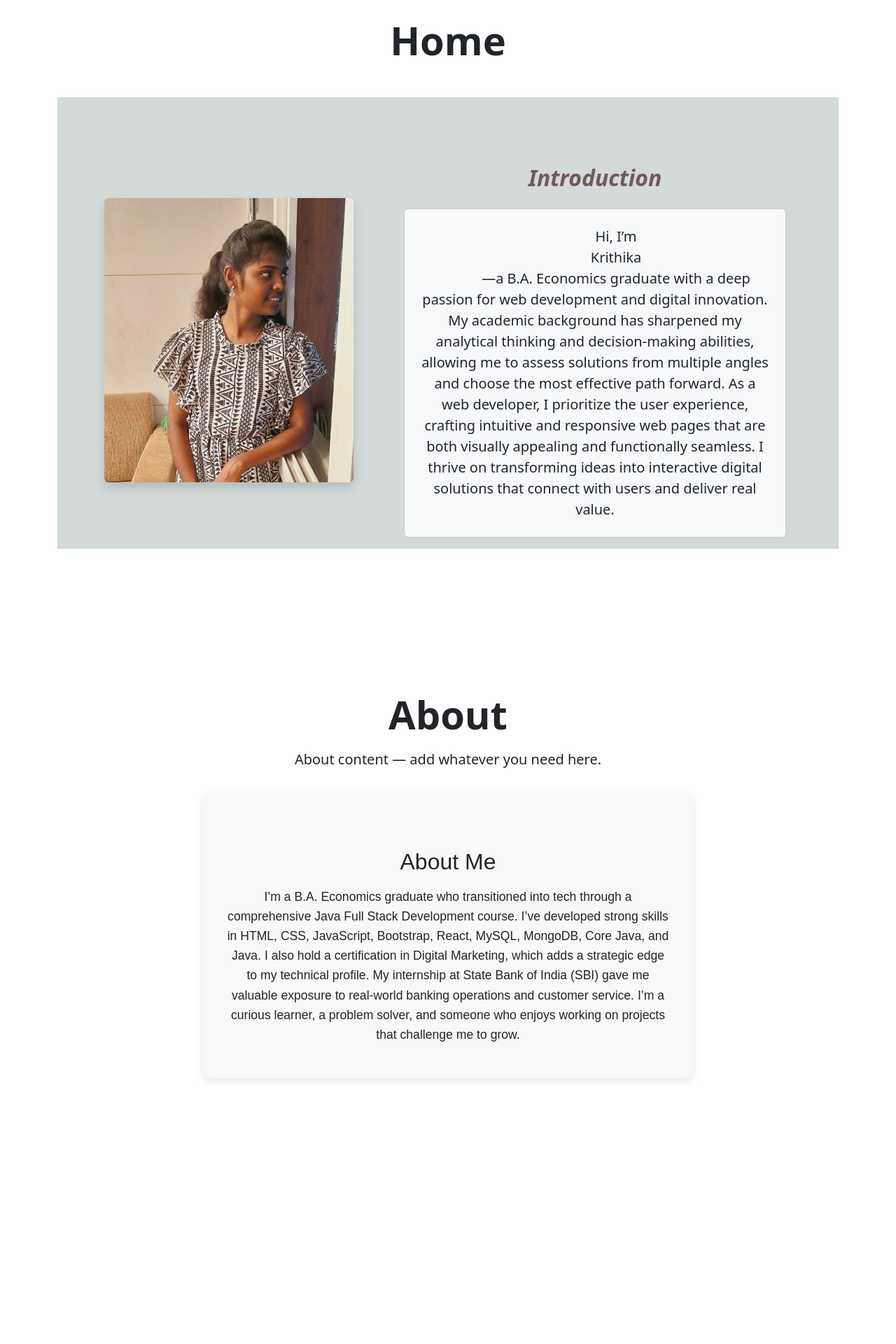
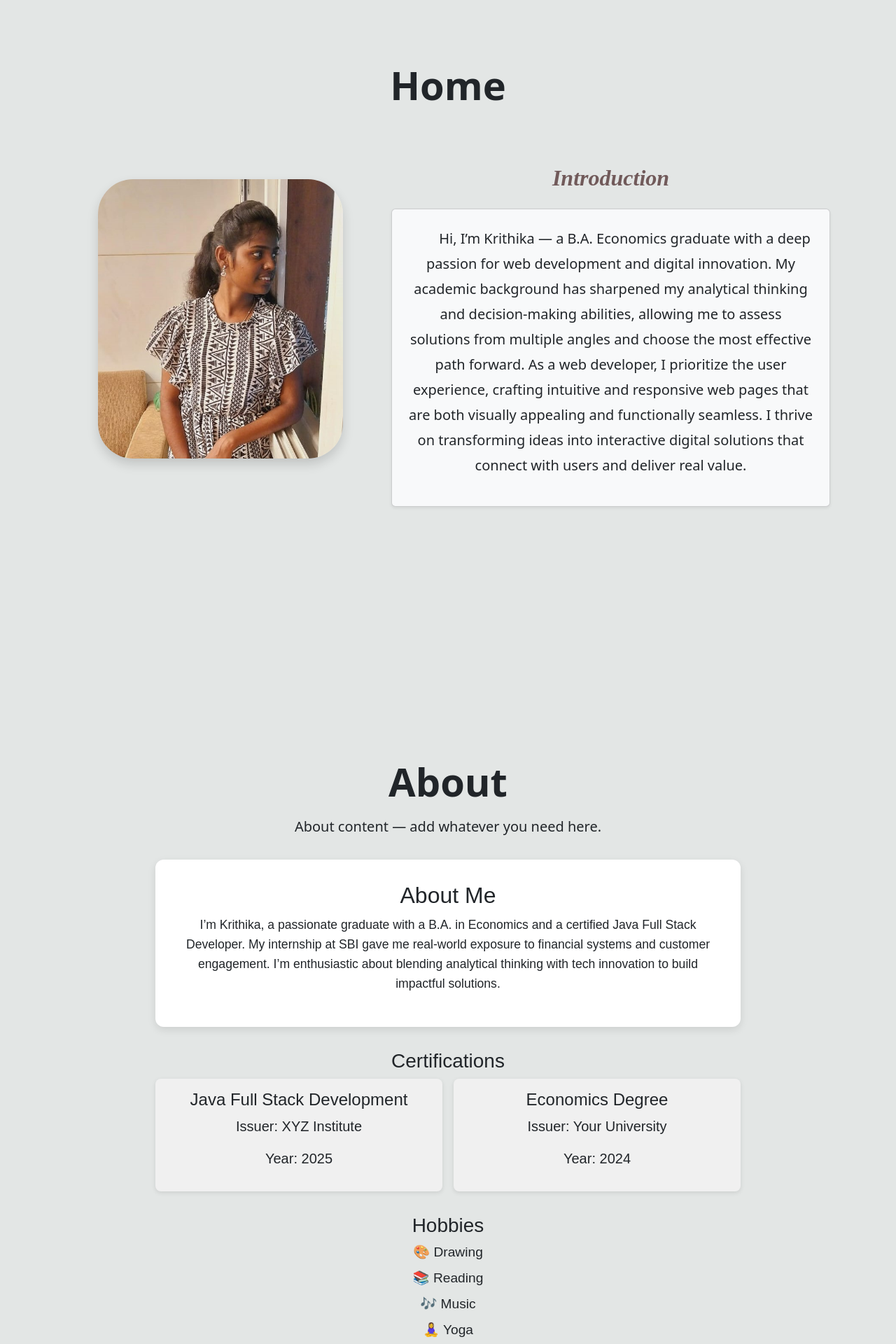
Before and after one commit to code-by-kiki/portfolio, a React (Create React App) app: page / in a window 1280 px wide. Shown: the part 120-2040 px from the top of the page at 70% size. Built offline with nearby package versions, Linux system fonts and the light colour scheme.

Commit message:
Change in animation in intorduction and about

```diff
--- a/package.json
+++ b/package.json
@@ -7,6 +7,7 @@
     "@testing-library/jest-dom": "^6.8.0",
     "@testing-library/react": "^16.3.0",
     "@testing-library/user-event": "^13.5.0",
+    "animate.css": "^4.1.1",
     "animejs": "^3.2.2",
     "bootstrap": "^5.3.8",
     "gsap": "^3.13.0",
--- a/public/index.html
+++ b/public/index.html
@@ -9,7 +9,7 @@
       name="description"
       content="Web site created using create-react-app"
     />
-
+     <link href="https://fonts.googleapis.com/css2?family=Inter:wght@400;700&display=swap" rel="stylesheet">
     <link rel="apple-touch-icon" href="%PUBLIC_URL%/logo192.png" />
     <!--
       manifest.json provides metadata used when your web app is installed on a
--- a/src/App.js
+++ b/src/App.js
@@ -1,23 +1,11 @@
 import logo from './logo.svg';
 import './App.css';
+import Nav from './pages/navbar';
 
 function App() {
   return (
     <div className="App">
-      <header className="App-header">
-        <img src={logo} className="App-logo" alt="logo" />
-        <p>
-          Edit <code>src/App.js</code> and save to reload.
-        </p>
-        <a
-          className="App-link"
-          href="https://reactjs.org"
-          target="_blank"
-          rel="noopener noreferrer"
-        >
-          Learn React
-        </a>
-      </header>
+          <Nav/>
     </div>
   );
 }
--- a/src/components/About.jsx
+++ b/src/components/About.jsx
@@ -1,57 +1,93 @@
 import React, { useEffect, useRef } from 'react';
 import anime from 'animejs';
+import SkillsScroll from './Skills';
 
 const About = () => {
   const aboutRef = useRef(null);
+  const certRef = useRef(null);
+  const hobbiesRef = useRef(null);
 
   useEffect(() => {
-    anime({
-      targets: aboutRef.current,
-      translateY: [-50, 0],
-      opacity: [0, 1],
-      duration: 1200,
-      easing: 'easeOutExpo'
-    });
+    anime.timeline()
+      .add({
+        targets: aboutRef.current,
+        translateX: [-100, 0],
+        opacity: [0, 1],
+        duration: 1000,
+        easing: 'easeOutExpo'
+      })
+      .add({
+        targets: certRef.current,
+        scale: [0.8, 1],
+        opacity: [0, 1],
+        duration: 800,
+        easing: 'easeOutBack'
+      }, '-=500')
+      .add({
+        targets: hobbiesRef.current,
+        translateY: [50, 0],
+        opacity: [0, 1],
+        duration: 800,
+        easing: 'easeOutExpo'
+      }, '-=400');
   }, []);
 
+  <SkillsScroll/>
+
+  const certifications = [
+    { title: 'Java Full Stack Development', issuer: 'XYZ Institute', year: '2025' },
+    { title: 'Economics Degree', issuer: 'Your University', year: '2024' }
+  ];
+
+  const hobbies = ['🎨 Drawing', '📚 Reading', '🎶 Music', '🧘‍♀️ Yoga'];
+
   return (
-    <div
-      ref={aboutRef}
-      className="about-box"
-      style={{
-        backgroundColor: '#f9f9f9',
+    <div style={{ fontFamily: 'Arial, sans-serif', padding: '2rem', maxWidth: '900px', margin: 'auto' }}>
+      {/* About Me Section */}
+      <div ref={aboutRef} style={{
+        backgroundColor: '#fff',
         padding: '2rem',
         borderRadius: '12px',
         boxShadow: '0 4px 12px rgba(0,0,0,0.1)',
-        maxWidth: '700px',
-        margin: '2rem auto',
-        fontFamily: 'Arial, sans-serif',
-        transition: 'transform 0.3s ease, box-shadow 0.3s ease',
-      }}
-      onMouseEnter={() => {
-        anime({
-          targets: aboutRef.current,
-          scale: 1.03,
-          boxShadow: '0 8px 20px rgba(0,0,0,0.1)',
-          duration: 300,
-          easing: 'easeOutQuad'
-        });
-      }}
-      onMouseLeave={() => {
-        anime({
-          targets: aboutRef.current,
-          scale: 1,
-          boxShadow: '0 4px 12px rgba(0,0,0,0.1)',
-          duration: 300,
-          easing: 'easeOutQuad'
-        });
-      }}
-    >
-      <h2 style={{ textAlign: 'center', marginBottom: '1rem' }} className='mt-5'> About Me</h2>
-      <p style={{ fontSize: '1.1rem', lineHeight: '1.6' }}>
-        I’m a B.A. Economics graduate who transitioned into tech through a comprehensive Java Full Stack Development course. I’ve developed strong skills in HTML, CSS, JavaScript, Bootstrap, React, MySQL, MongoDB, Core Java, and Java. I also hold a certification in Digital Marketing, which adds a strategic edge to my technical profile.
-        My internship at State Bank of India (SBI) gave me valuable exposure to real-world banking operations and customer service. I’m a curious learner, a problem solver, and someone who enjoys working on projects that challenge me to grow.
-      </p>
+        marginBottom: '2rem'
+      }}>
+        <h2 style={{ textAlign: 'center' }}>About Me</h2>
+        <p style={{ fontSize: '1.1rem', lineHeight: '1.6' }}>
+          I’m Krithika, a passionate graduate with a B.A. in Economics and a certified Java Full Stack Developer.
+          My internship at SBI gave me real-world exposure to financial systems and customer engagement.
+          I’m enthusiastic about blending analytical thinking with tech innovation to build impactful solutions.
+        </p>
+      </div>
+
+      {/* Certifications Section */}
+      <div ref={certRef} style={{ marginBottom: '2rem' }}>
+        <h3>Certifications</h3>
+        <div style={{ display: 'flex', gap: '1rem', flexWrap: 'wrap' }}>
+          {certifications.map(cert => (
+            <div key={cert.title} style={{
+              background: '#f0f0f0',
+              padding: '1rem',
+              borderRadius: '8px',
+              boxShadow: '0 2px 6px rgba(0,0,0,0.1)',
+              flex: '1 1 250px'
+            }}>
+              <h4>{cert.title}</h4>
+              <p><strong>Issuer:</strong> {cert.issuer}</p>
+              <p><strong>Year:</strong> {cert.year}</p>
+            </div>
+          ))}
+        </div>
+      </div>
+
+      {/* Hobbies Section */}
+      <div ref={hobbiesRef}>
+        <h3>Hobbies</h3>
+        <ul style={{ listStyle: 'none', paddingLeft: 0, fontSize: '1.2rem' }}>
+          {hobbies.map(hobby => (
+            <li key={hobby} style={{ marginBottom: '0.5rem' }}>{hobby}</li>
+          ))}
+        </ul>
+      </div>
     </div>
   );
 };
--- a/src/components/home.jsx
+++ b/src/components/home.jsx
@@ -1,35 +1,49 @@
 import React from 'react';
-import picture from "../assest/profile-pic.jpg";
+import 'animate.css';
+import picture from '../assest/profile-pic.jpg';
+import 'bootstrap/dist/js/bootstrap.bundle.min';
 
-function Home()
-{
- return (
-  <div style={{ backgroundColor: 'rgb(211, 218, 217)' }} className='container-fulid' >
-    <section >
-      <div >
-        <div className='row mb-5 mt-5 pt-5 justify-content-center'>
+const Introduction = () => {
+  return (
+    <div style={{ backgroundColor: '#e3e6e5', minHeight: '100vh', padding: '4rem 0' }}>
+      <body style={{ backgroundColor: '#e3e6e5', minHeight: '100vh', padding: '4rem 0' }}>
 
-          <div className='col-xl-4 mt-5 pt-5 me-5 mb-5' >
-            <img src={picture} alt="Profile" className="img-fluid rounded shadow" width={450} height={450} />
+      </body>
+      <div className="container">
+        <div className="row justify-content-center align-items-center">
+
+          <div className="col-md-5 text-center animate__animated animate__fadeInLeft">
+            <img
+              src={picture}
+              alt="Krithika Profile"
+              className="img-fluid   shadow mb-5"
+              style={{ maxWidth: '350px', borderRadius:'50px' }}
+            />
           </div>
 
-          <div className='col-xl-6 me-2' >
-            <h2 className='text-center mt-5 fw-bold ' style={{color:'rgb(113, 90, 90)'}}>
+          {/* Text Section */}
+          <div className="col-md-7 animate__animated animate__fadeInRight">
+            <h2
+              className="text-center fw-bold mb-4"
+              style={{ color: '#715a5a', fontFamily: 'Playfair Display, serif' }}
+            >
               <i>Introduction</i>
             </h2>
-            <p className='card p-4 mt-4 fs-5' style={{ textIndent: '3em', backgroundColor: '#f8f9fa' }}>
-             Hi, I’m <strong>Krithika</strong> —a B.A. Economics graduate with a deep passion for web development and digital innovation. My academic background has sharpened my
-             analytical thinking and decision-making abilities, allowing me to assess solutions from multiple angles and choose the most effective path forward.
-            As a web developer, I prioritize the user experience, crafting intuitive and responsive web pages that are both visually appealing and functionally seamless.
-            I thrive on transforming ideas into interactive digital solutions that connect with users and deliver real value.
-            </p>
+            <div className="card p-4 shadow-sm" style={{ backgroundColor: '#f8f9fa' }}>
+              <p className="fs-5" style={{ textIndent: '2em', lineHeight: '1.8' }}>
+                Hi, I’m Krithika — a B.A. Economics graduate with a deep passion for web development and digital innovation.
+                My academic background has sharpened my analytical thinking and decision-making abilities, allowing me to assess
+                solutions from multiple angles and choose the most effective path forward. As a web developer, I prioritize the
+                user experience, crafting intuitive and responsive web pages that are both visually appealing and functionally
+                seamless. I thrive on transforming ideas into interactive digital solutions that connect with users and deliver
+                real value.
+              </p>
+            </div>
           </div>
-
         </div>
       </div>
-    </section>
-  </div>
+    </div>
   );
-};
+}
 
-export default Home;
+export default Introduction;
--- a/src/components/navbar.jsx
+++ b/src/components/navbar.jsx
@@ -46,7 +46,7 @@ el.scrollIntoView({ behavior: 'smooth', block: 'start' });
 
 
 return (
-<nav className="navbar navbar-expand-lg navbar-light bg-light fixed-top shadow-sm">
+<nav className="navbar navbar-expand-lg navbar-light  fixed-top shadow-sm" style={{backgroundColor:'none'}}>
 <div className="container">
 <a className="navbar-brand fw-bold" href="#home" onClick={() => handleNavClick('home')}>Krithika</a>
 <button className="navbar-toggler" type="button" data-bs-toggle="collapse" data-bs-target="#navbarNav">
--- a/src/index.css
+++ b/src/index.css
@@ -1,8 +1,5 @@
 body {
-  margin: 0;
-  font-family: -apple-system, BlinkMacSystemFont, 'Segoe UI', 'Roboto', 'Oxygen',
-    'Ubuntu', 'Cantarell', 'Fira Sans', 'Droid Sans', 'Helvetica Neue',
-    sans-serif;
+  font-family: 'Inter', sans-serif;
   -webkit-font-smoothing: antialiased;
   -moz-osx-font-smoothing: grayscale;
 }
--- a/src/index.js
+++ b/src/index.js
@@ -1,15 +1,14 @@
 import React from 'react';
 import ReactDOM from 'react-dom/client';
 import './index.css';
-import Introduction from './components/home';
-import Nav from './pages/navbar';
+import App from './App';
 import reportWebVitals from './reportWebVitals';
-import Home from './components/home';
+
 
 const root = ReactDOM.createRoot(document.getElementById('root'));
 root.render(
   <React.StrictMode>
-   <Nav/>
+    <App/>
   </React.StrictMode>
 );
 
```
Also changed, not shown: src/components/Skills.jsx (+64 -1 lines), 1 other file (tests, documents, lock files or other folders).
